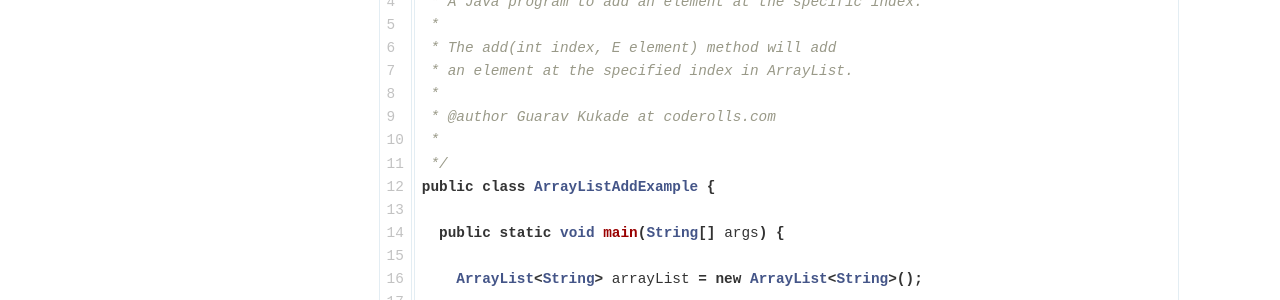
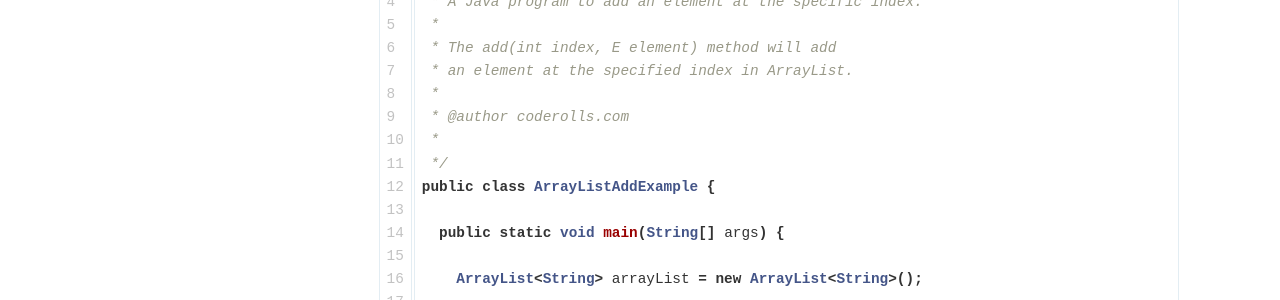
Before and after one commit to coderolls/coderolls-blog, a Jekyll site: the page built from _posts/collections/arraylist/2021-11-27-add-element-in-arraylist.md, in a window 1280 px wide and 900 px high, scrolled down 2228 px. Shown: the part 289-589 px from the top of the window. Built offline with Jekyll 4.4.1, drawn with Linux system fonts in a browser that asks for light colours; nearby versions of some CDN libraries; comment, search, counter and statistics services are not loaded; some of the changed text lies outside the part shown.

Commit message:
Update 2021-11-27-add-element-in-arraylist.md

```diff
--- a/_posts/collections/arraylist/2021-11-27-add-element-in-arraylist.md
+++ b/_posts/collections/arraylist/2021-11-27-add-element-in-arraylist.md
@@ -39,9 +39,9 @@ import java.util.ArrayList;
  * A Java program to add an element to the list.
  *
  * The add(E e) method will add an element to
- * the end of the arrayList.
+ * the end of the ArrayList.
  *
- * @author Guarav Kukade at coderolls.com
+ * @author coderolls.com
  *
  */
 public class ArrayListExample {
@@ -94,7 +94,7 @@ import java.util.ArrayList;
  * The add(int index, E element) method will add
  * an element at the specified index in ArrayList.
  *
- * @author Guarav Kukade at coderolls.com
+ * @author coderolls.com
  *
  */
 public class ArrayListAddExample {
```
